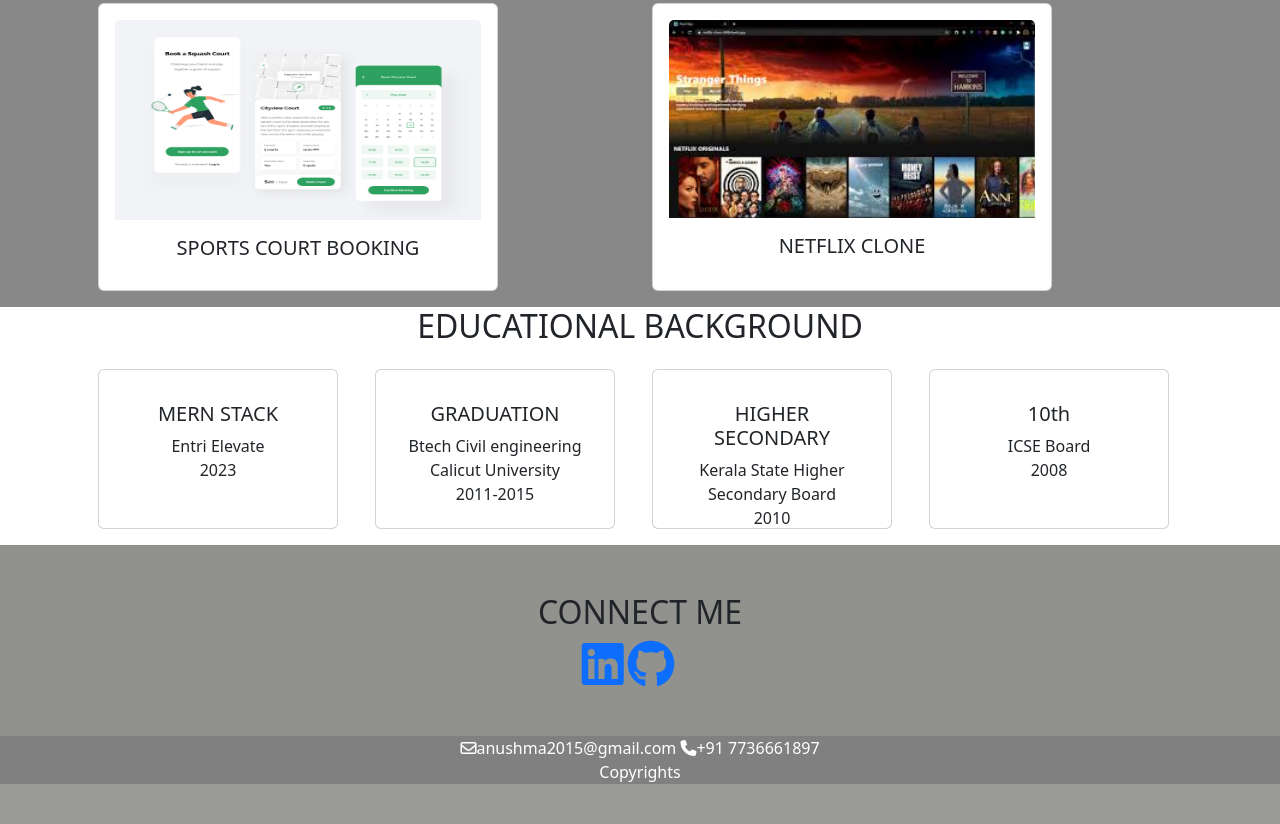
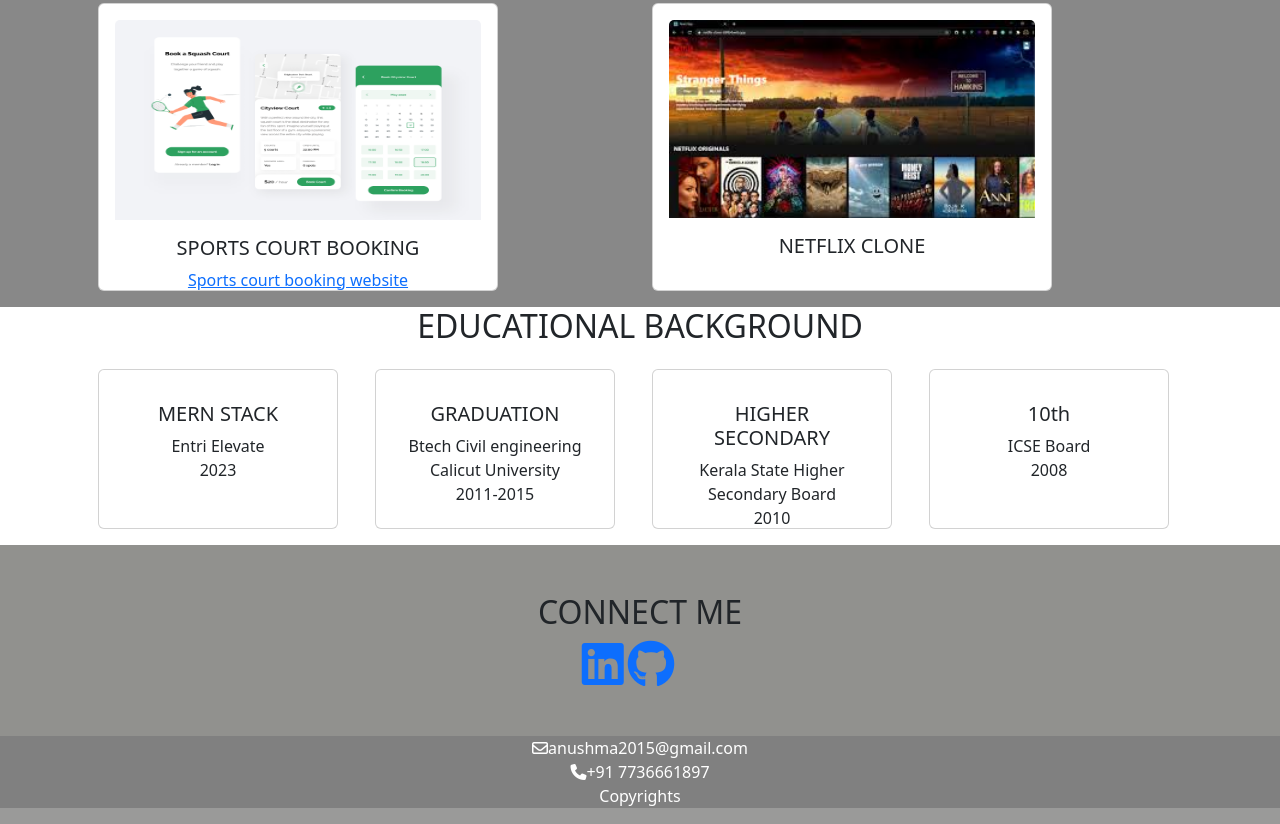
Before and after one commit to anushmashaiju/portfolio-website, a plain HTML site: page index.html in a window 1280 px wide. Shown: the part 1386-2210 px from the top of the page. Before the commit the page ends 2186 px from the top, so only its background shows below. Drawn offline with nearby package versions, Linux system fonts and the light colour scheme.

Commit message:
second pushing

```diff
--- a/index.html
+++ b/index.html
@@ -161,7 +161,7 @@
             <img src="images/dribbble_squash_4x.png" width="50" height="200" class="card-img-top" alt="...">
             <div class="card-body">
               <h5 class="card-title">SPORTS COURT BOOKING</h5>
-              <p class="card-text"></p>
+              <a href="https://courtbooking-fe-app.onrender.com">Sports court booking website</a>
             </div>
           </div>
         </div>
@@ -235,7 +235,7 @@
       <div class="container">
         <div class="text-center text-white text-align justify ">
           <i class="fa-regular fa-envelope display-7 "></i>anushma2015@gmail.com
-          <i class="fa-solid fa-phone display-7 "></i>+91 7736661897
+         <br> <i class="fa-solid fa-phone display-7 "></i>+91 7736661897
           <p>Copyrights </p>
         </div>
 
```
